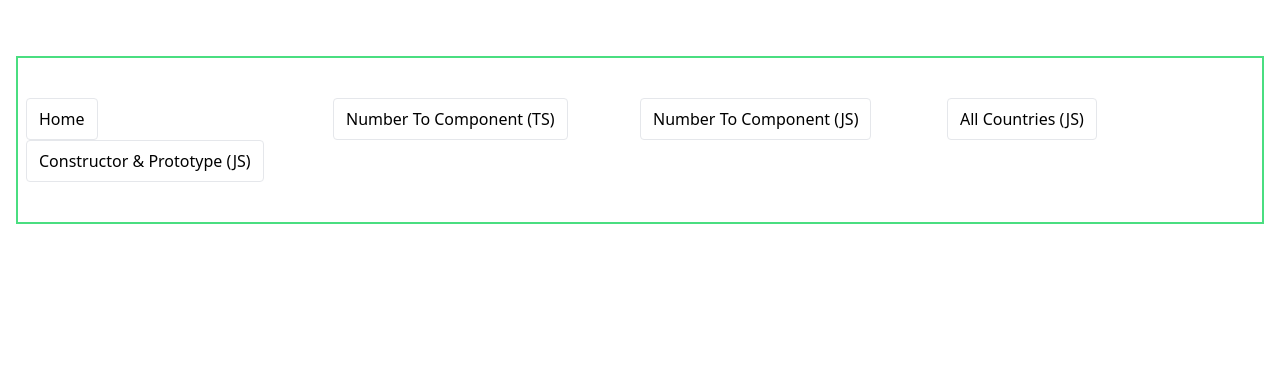
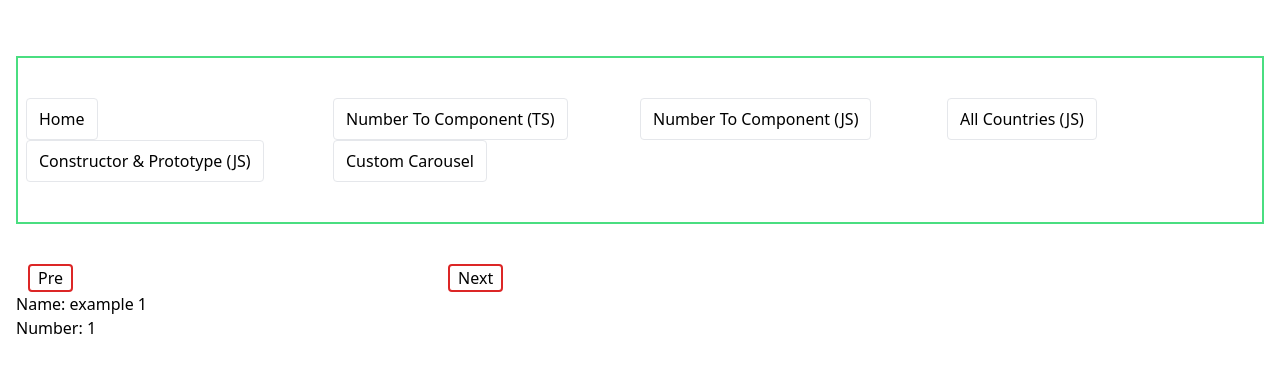
Before and after one commit to its-kayes/reactjs-problems, a React (Create React App) app: page /js/custom-carousel in a window 1280 px wide. Shown: the top 372 px of the page. Built offline with nearby package versions, Linux system fonts and the light colour scheme.

Commit message:
custom carousel problem solve

```diff
--- a/src/App.tsx
+++ b/src/App.tsx
@@ -6,6 +6,7 @@ import JsNumberToComponents from "./problems/js/NumberToComponents";
 import Nav from "./components/navbar/Nav";
 import AllCountries from "./problems/js/AllCountries";
 import ConstructorPrototype from "./problems/js/ConstructorPrototype";
+import CustomCarousel from "./problems/js/CustomCarousel";
 
 function App() {
   return (
@@ -23,6 +24,7 @@ function App() {
           path="/js/constructor-prototype"
           element={<ConstructorPrototype />}
         />
+        <Route path="/js/custom-carousel" element={<CustomCarousel />} />
       </Routes>
     </div>
   );
--- a/src/components/navbar/Nav.tsx
+++ b/src/components/navbar/Nav.tsx
@@ -31,6 +31,10 @@ export default function Nav() {
             Constructor & Prototype (JS)
           </button>
         </Link>
+
+        <Link to="/js/custom-carousel">
+          <button className="px-3 py-2 border rounded ">Custom Carousel</button>
+        </Link>
       </section>
     </div>
   );
--- /dev/null
+++ b/src/problems/js/CustomCarousel.js
@@ -0,0 +1,73 @@
+import { useState } from "react";
+
+export default function CustomCarousel() {
+  const [present, setPresent] = useState(0);
+  const arr = [
+    {
+      name: "example 1",
+      number: 1,
+    },
+    {
+      name: "example 2",
+      number: 2,
+    },
+    {
+      name: "example 3",
+      number: 3,
+    },
+    {
+      name: "example 4",
+      number: 4,
+    },
+    {
+      name: "example 5",
+      number: 5,
+    },
+    {
+      name: "example 6",
+      number: 6,
+    },
+  ];
+
+  const previousData = () => {
+    if (present === 0) {
+      setPresent(arr.length - 1);
+    } else {
+      setPresent(present - 1);
+    }
+  };
+
+  const nextData = () => {
+    if (present === arr.length - 1) {
+      setPresent(0);
+    } else {
+      setPresent(present + 1);
+    }
+  };
+
+  return (
+    <section>
+      <div className="w-2/5 flex justify-between">
+        <button
+          onClick={previousData}
+          className="px-2 mx-3 rounded border-red-600 border-2"
+        >
+          Pre
+        </button>
+        <button
+          onClick={nextData}
+          className="px-2 mx-3 rounded border-red-600 border-2"
+        >
+          Next
+        </button>
+      </div>
+      <section>
+        <h1> Name: {arr[present].name} </h1>
+        <h1> Number: {arr[present].number} </h1>
+      </section>
+    </section>
+  );
+}
+
+// 2 < 4; // 2 choto 4 theke
+// 4 > 2; // 4 boro 2 theke
```
